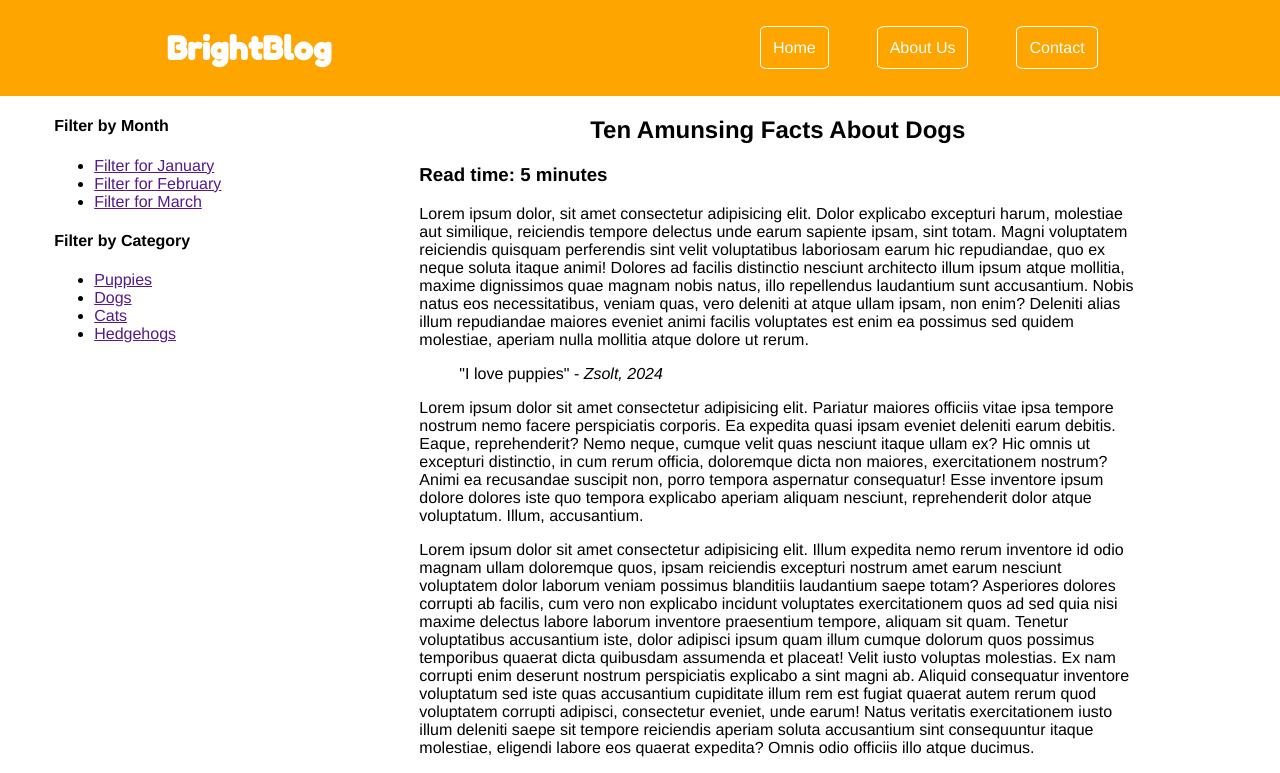
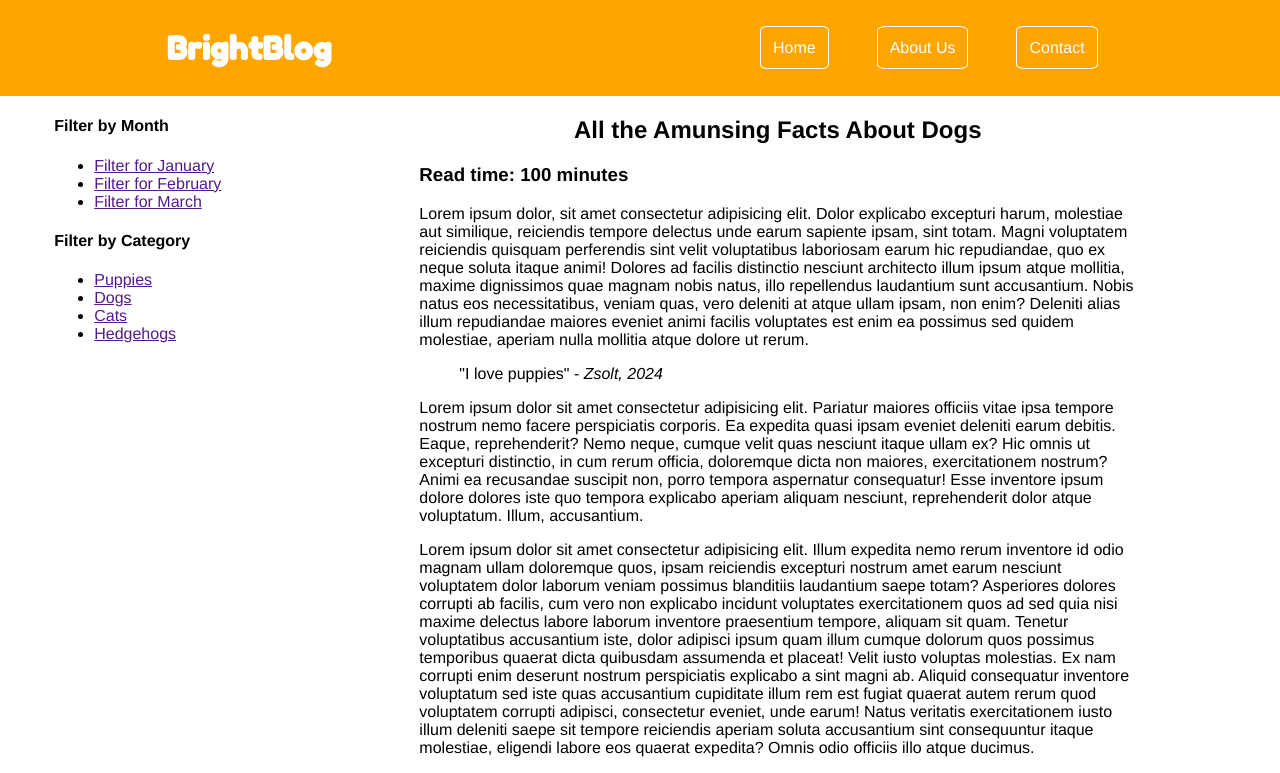
Before and after one commit to Aspark1e/Aspark1e.github.io, a plain HTML site: page index.html in a window 1280 px wide. Shown: the top 773 px of the page. Drawn offline with Linux system fonts and the light colour scheme; no server answers.

Commit message:
Update index.html

```diff
--- a/index.html
+++ b/index.html
@@ -55,8 +55,8 @@
                 <article>
                     <header>
                         <!-- Article's header goes here -->
-                        <h2>Ten Amunsing Facts About Dogs</h2>
-                        <h3>Read time: 5 minutes</h3>
+                        <h2>All the Amunsing Facts About Dogs</h2>
+                        <h3>Read time: 100 minutes</h3>
                     </header>
                     <main>
                         <p>Lorem ipsum dolor, sit amet consectetur adipisicing elit. Dolor explicabo excepturi harum, molestiae aut similique, reiciendis tempore delectus unde earum sapiente ipsam, sint totam. Magni voluptatem reiciendis quisquam perferendis sint velit voluptatibus laboriosam earum hic repudiandae, quo ex neque soluta itaque animi! Dolores ad facilis distinctio nesciunt architecto illum ipsum atque mollitia, maxime dignissimos quae magnam nobis natus, illo repellendus laudantium sunt accusantium. Nobis natus eos necessitatibus, veniam quas, vero deleniti at atque ullam ipsam, non enim? Deleniti alias illum repudiandae maiores eveniet animi facilis voluptates est enim ea possimus sed quidem molestiae, aperiam nulla mollitia atque dolore ut rerum.</p>
```
